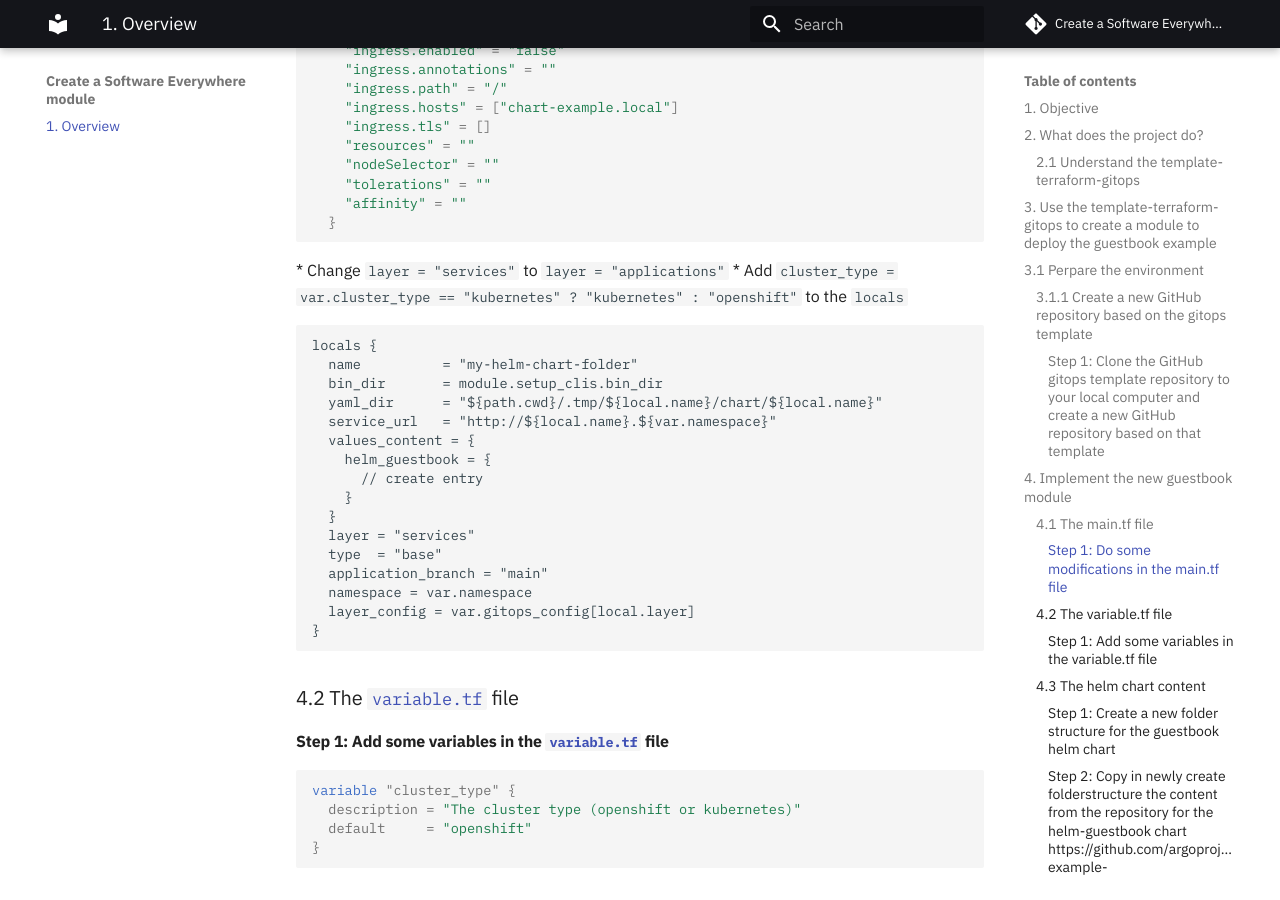
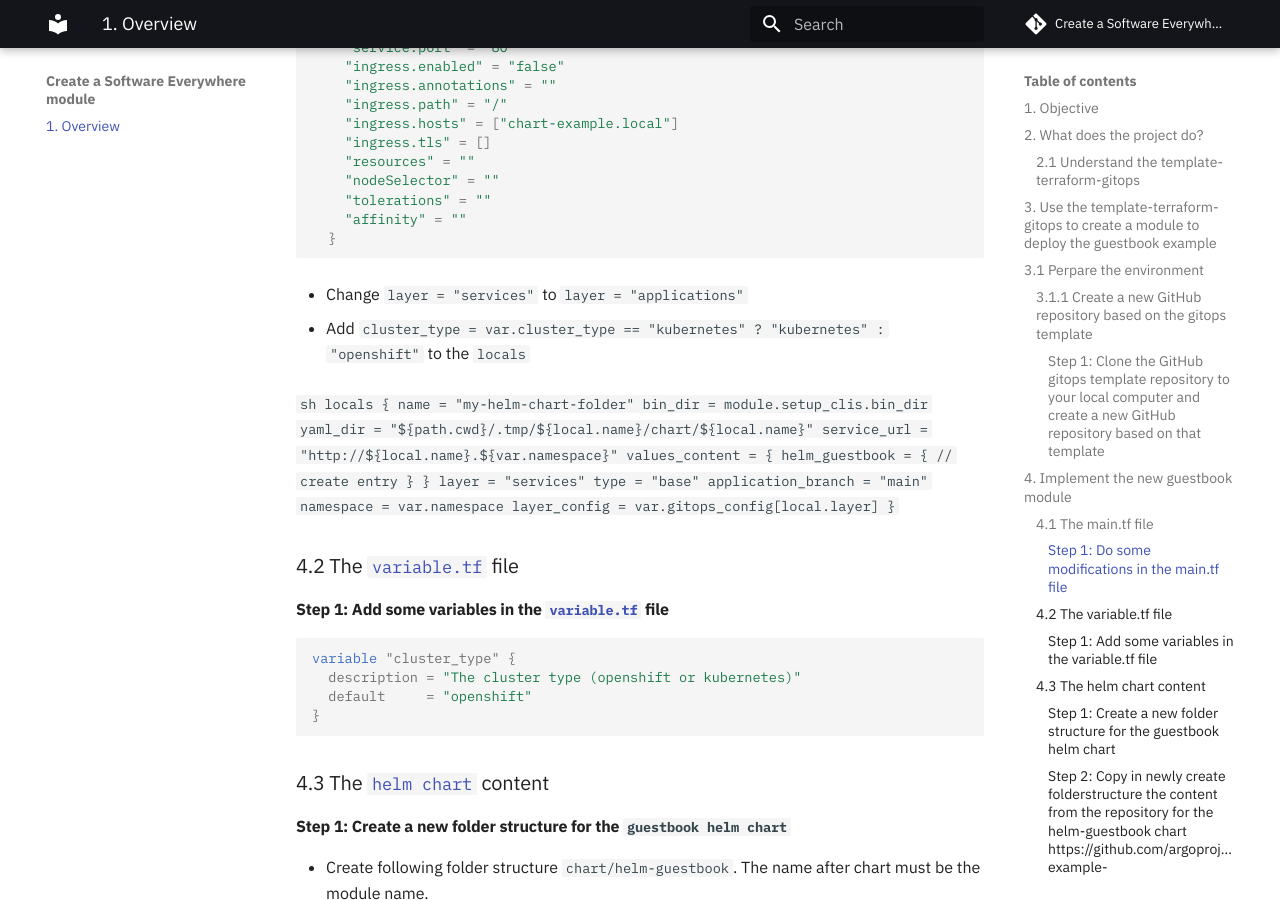
Before and after one commit to thomassuedbroecker/gitops-create-software-everywhere-module, an MkDocs documentation site: the page built from documentation/README.md, in a window 1280 px wide and 900 px high, scrolled down 2822 px. Built offline with MkDocs 1.6.1 and Material for MkDocs 9.7.7, drawn with Linux system fonts in a browser that asks for light colours; comment, search, counter and statistics services are not loaded.

Commit message:
update readme

````diff
--- a/documentation/README.md
+++ b/documentation/README.md
@@ -51,6 +51,7 @@ In that section we will modify files
 #### Step 1:  Do some modifications in the `main.tf` file
 
 * Change `name = "my-helm-chart-folder"` to `helm-guestbook`
+
 * First add `helm_guestbook = {// create entry}` to the `values_content = {}`. That entry will be used to create the values for the variables in the `values.yaml` file for the helm chart.
 
   Below you see the relevant code in the `main.tf` which does the copy later. As you can is it uses the `{local.name}` value, so you need to ensure the name reflects the folder structure for your `helm-chart` later.
@@ -90,10 +91,12 @@ In that section we will modify files
       "affinity" = ""
     }
   ```
+
 * Change `layer = "services"` to `layer = "applications"`
+
 * Add `cluster_type = var.cluster_type == "kubernetes" ? "kubernetes" : "openshift"` to the `locals`
 
-```
+ ```sh
 locals {
   name          = "my-helm-chart-folder"
   bin_dir       = module.setup_clis.bin_dir
@@ -110,7 +113,7 @@ locals {
   namespace = var.namespace
   layer_config = var.gitops_config[local.layer]
 }
-```
+ ```
 
 ### 4.2 The [`variable.tf`](https://github.com/thomassuedbroecker/gitops-terraform-guestbook/blob/main/variables.tf) file
 
````
